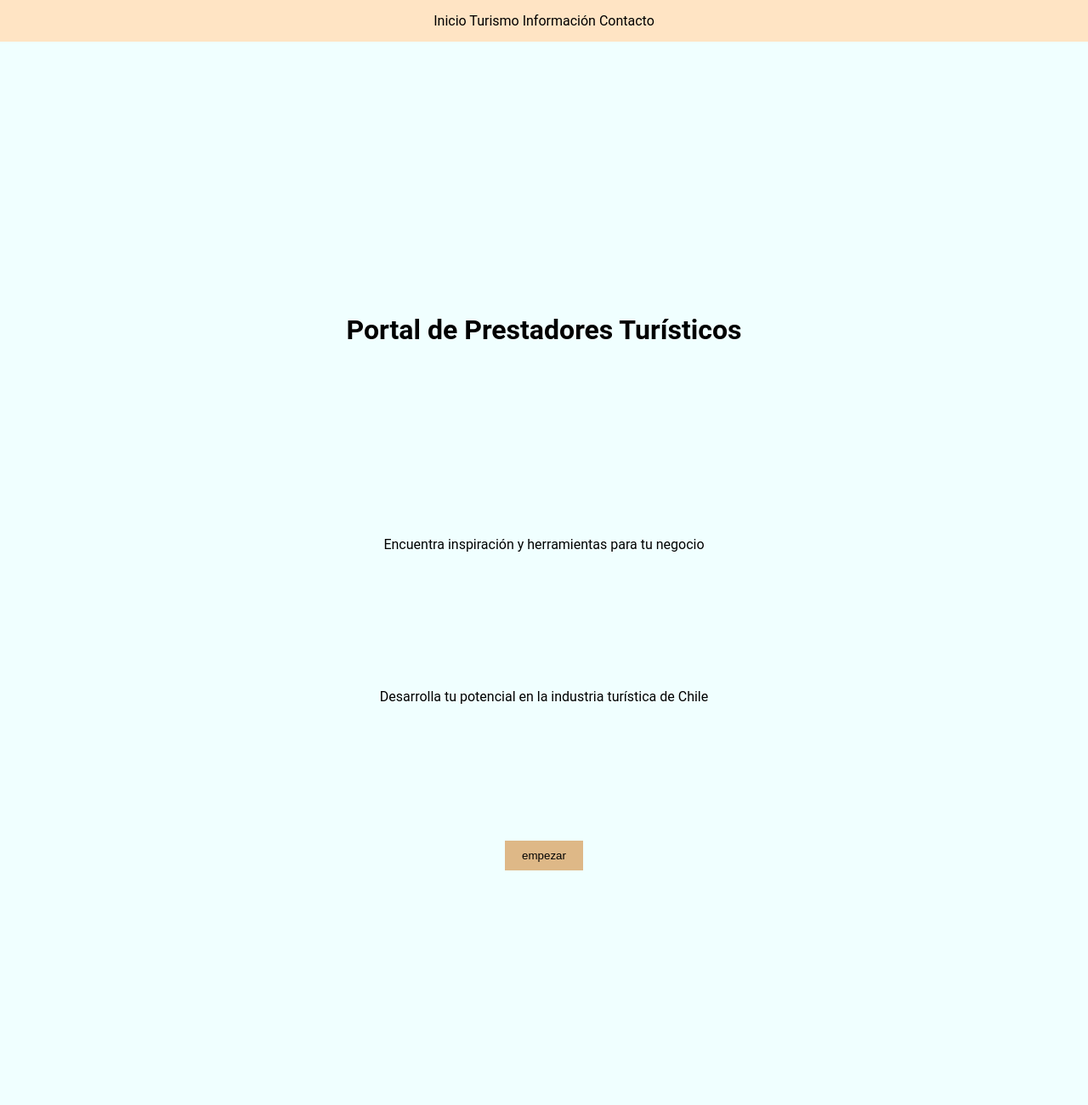
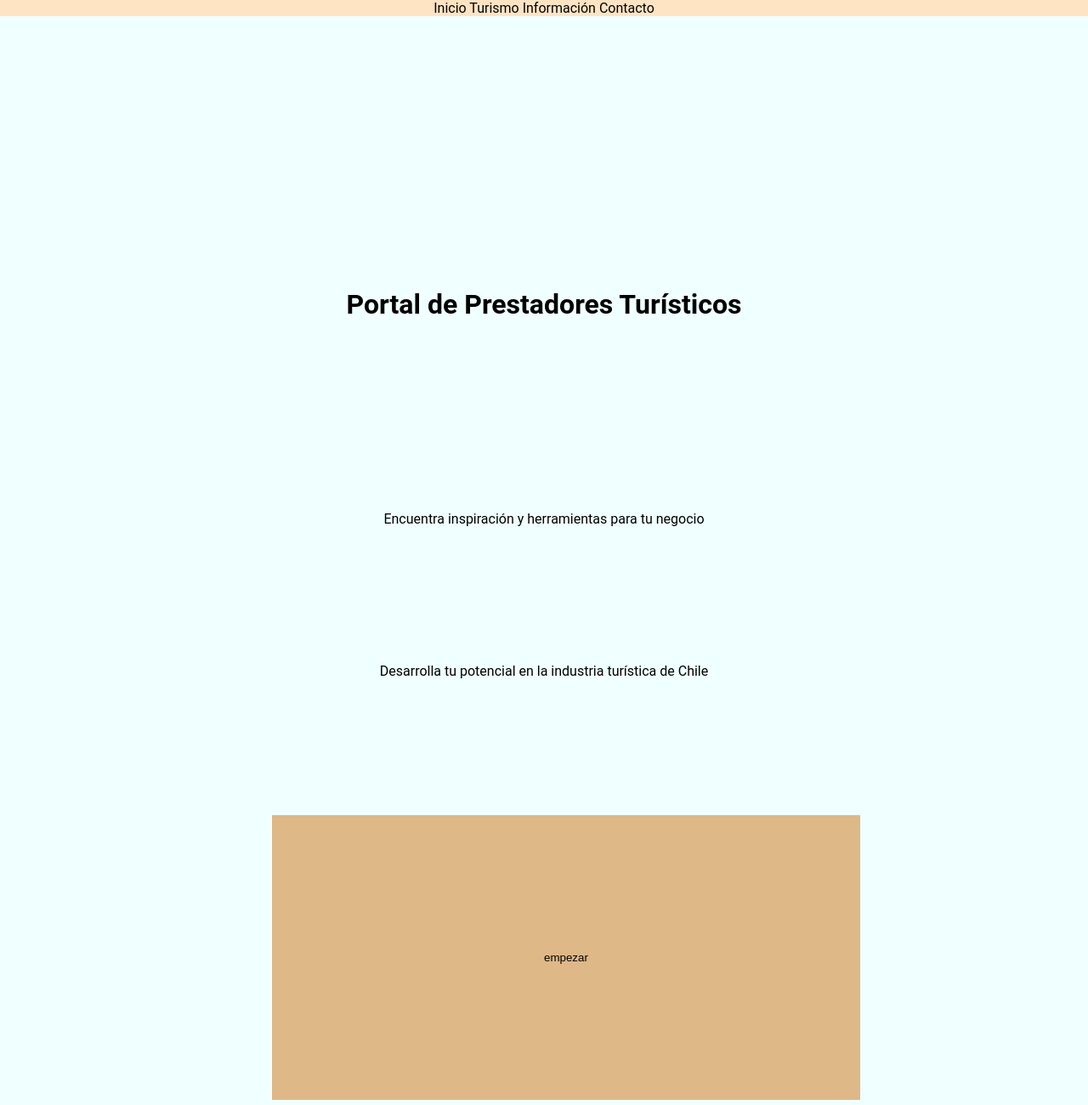
Before and after one commit to dozelix/work-space, a plain HTML site: page index.html in a window 1280 px wide. Shown: the top 1300 px of the page at 85% size. Drawn offline with Linux system fonts and the light colour scheme.

Commit message:
more rem

```diff
--- a/style.css
+++ b/style.css
@@ -11,7 +11,7 @@ body {
 
 nav {
   background-color: bisque;
-  padding: 15px;
+  padding: auto;
   text-align: center;
 }
 nav a {
@@ -32,7 +32,7 @@ header p {
   margin-bottom: 10rem;
 }
 header button {
-  padding: 10px 20px;
+  padding: 10rem 20rem;
   background-color: burlywood;
   color: black;
   border: none;
@@ -40,7 +40,7 @@ header button {
 }
 
 main {
-  padding: 40px;
+  padding: 20rem;
   max-width: 1000px;
   margin: 0 auto;
   flex: 1;
```
